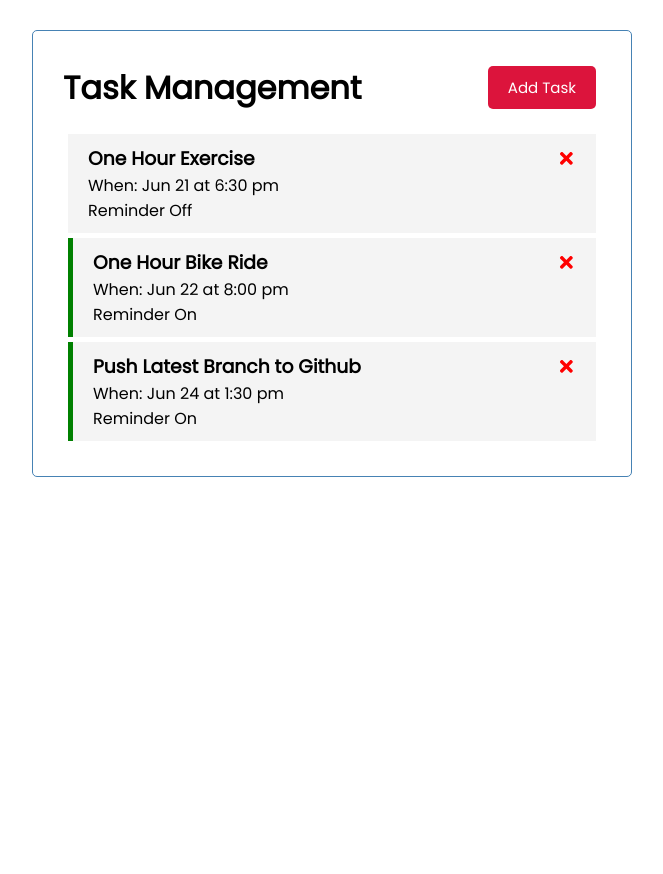
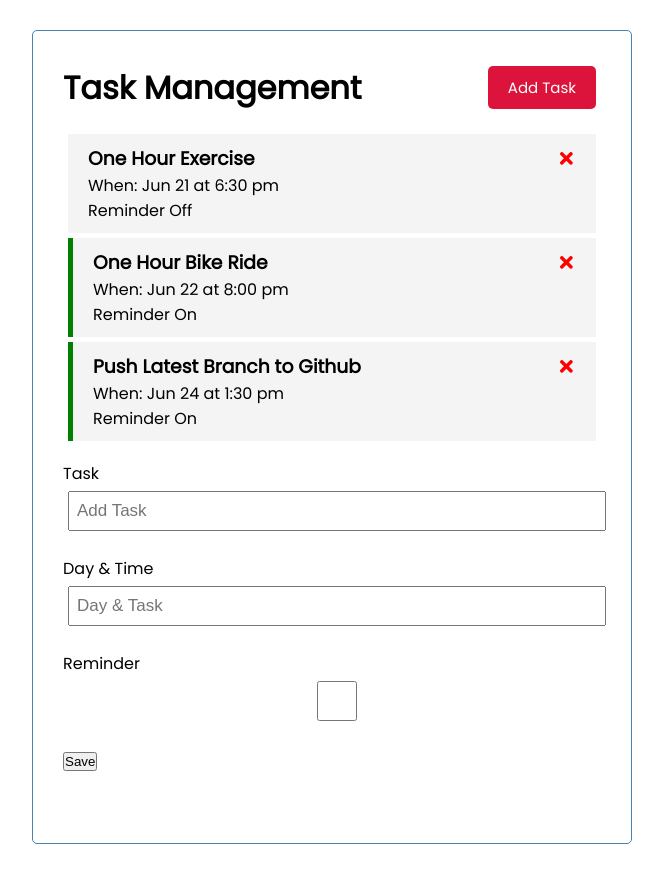
Before and after one commit to Sahim-Nazif/Task-Management-React, a React (Create React App) app: page / in a window 1280 px wide. Shown: the whole page, without its empty margins (308-971 px from the left). Before the commit the page ends 800 px from the top, so only its background shows below. Built offline with nearby package versions, Linux system fonts and the light colour scheme; the HTML template or start-up script is replaced by a standard one.

Commit message:
added form to add task

```diff
--- a/src/App.js
+++ b/src/App.js
@@ -1,6 +1,7 @@
 import React, {useState} from 'react'
 import Header from './components/Header'
 import Task from './components/Task'
+import AddTask from './components/AddTask'
 
 
 const App=()=> {
@@ -42,6 +43,7 @@
      )  :
      ('No Task to Display'
      )}
+     <AddTask/>
     </div>
   );
 }
--- /dev/null
+++ b/src/components/AddTask.js
@@ -0,0 +1,24 @@
+ import React from 'react'
+
+const AddTask = () => {
+    return (
+        <form className='add-form'>
+
+            <div className='form-control'>
+               <label>Task</label>
+               <input type='text' placeholder='Add Task'/>
+            </div>
+            <div className='form-control'>
+               <label>Day & Time</label>
+               <input type='text' placeholder='Day & Task'/>
+            </div>
+            <div className='form-control'>
+               <label>Reminder</label>
+               <input type='checkbox'/>
+            </div>
+            <input type='submit' value='Save'/>
+        </form>
+    )
+}
+
+export default AddTask
```
